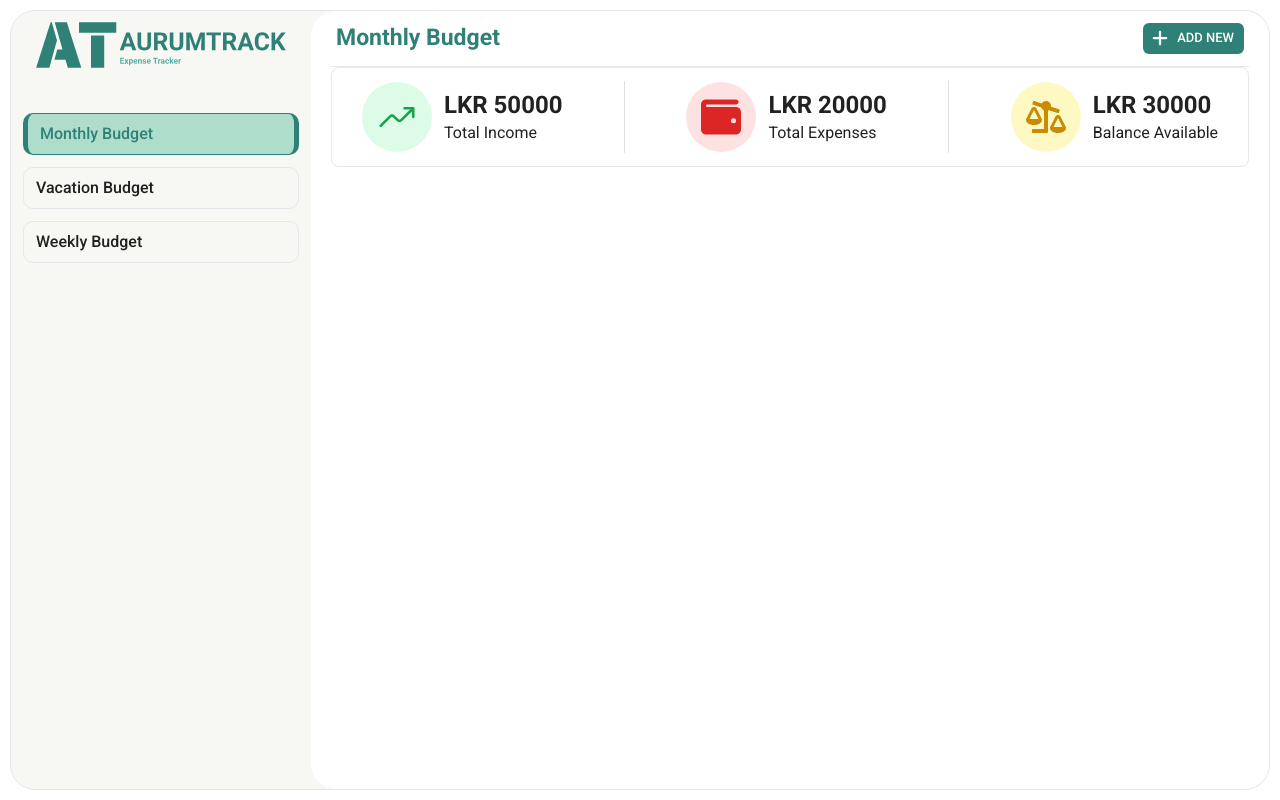
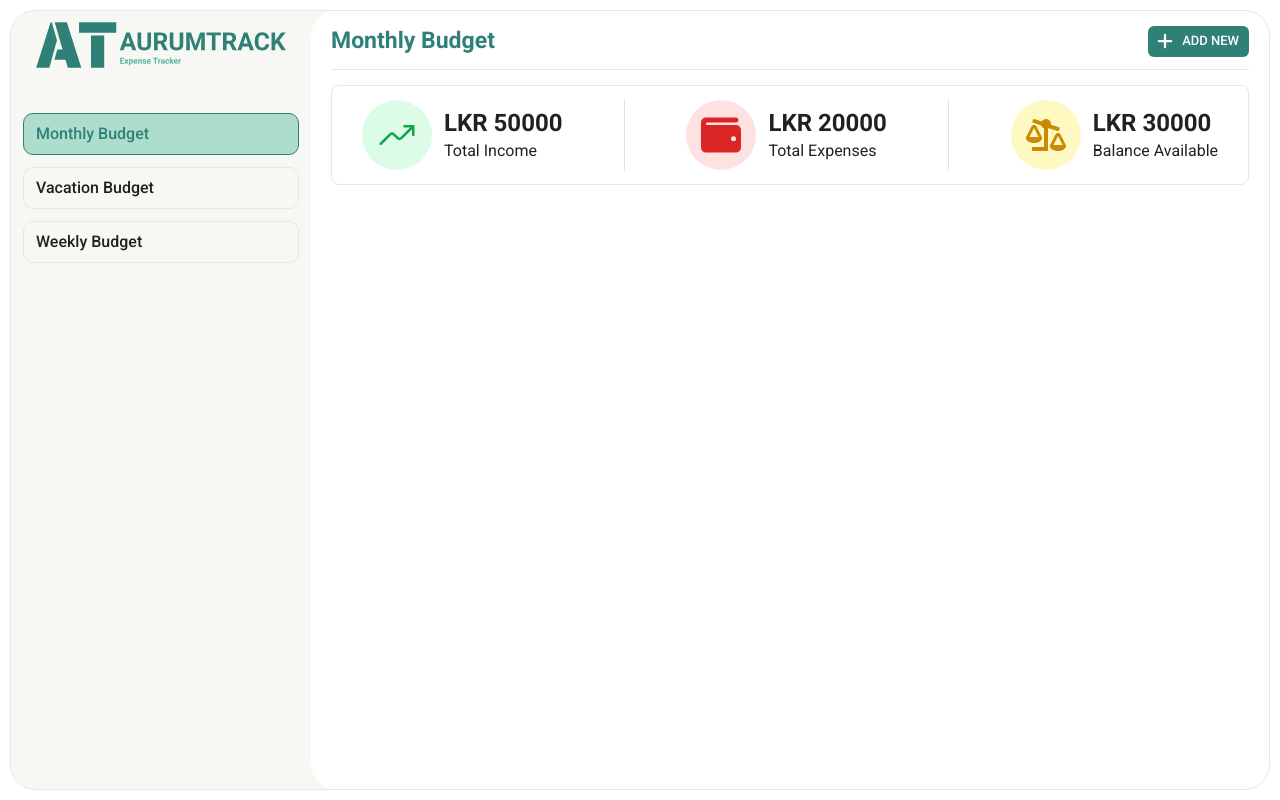
Before and after one commit to janithF/expTracker, a React (Vite) app: page / in a window 1280 px wide. Built offline with nearby package versions, Linux system fonts and the light colour scheme.

Commit message:
Style updates

```diff
--- a/src/components/MainContent/BudgetViewHeader.tsx
+++ b/src/components/MainContent/BudgetViewHeader.tsx
@@ -9,7 +9,7 @@ interface Props {
 const BudgetViewHeader = ({ title }: Props) => {
 
   return (
-    <div id="budget-view-header" className="flex items-center justify-between pt-[5px] px-[5px] pb-[10px] border-b border-gray-200">
+    <div id="budget-view-header" className="flex items-center justify-between pt-[5px] pb-[10px] mt-[3px] mb-[15px] border-b border-gray-200">
       <h1 className="text-[23px] font-bold text-primary">{title}</h1>
       <div>
         <AddNewMenu />
--- a/src/components/SidePanel/BudgetListItem.tsx
+++ b/src/components/SidePanel/BudgetListItem.tsx
@@ -11,7 +11,7 @@ const BudgetListItem = ({ budget, selectedBudget, onSelectBudget }: Props) => {
     <div
       id={`budget-${budget.id}`}
       className={`py-2 px-3 border rounded-[10px] mb-3 cursor-pointer ${
-        budget.id == selectedBudget.id ? "bg-secondary text-primary border-x-[5px] border-primary" : "border-gray-200 text-gray"
+        budget.id == selectedBudget.id ? "bg-secondary text-primary border-primary" : "border-gray-200 text-gray"
       }`}
       onClick={() => onSelectBudget(budget)}
     >
```
